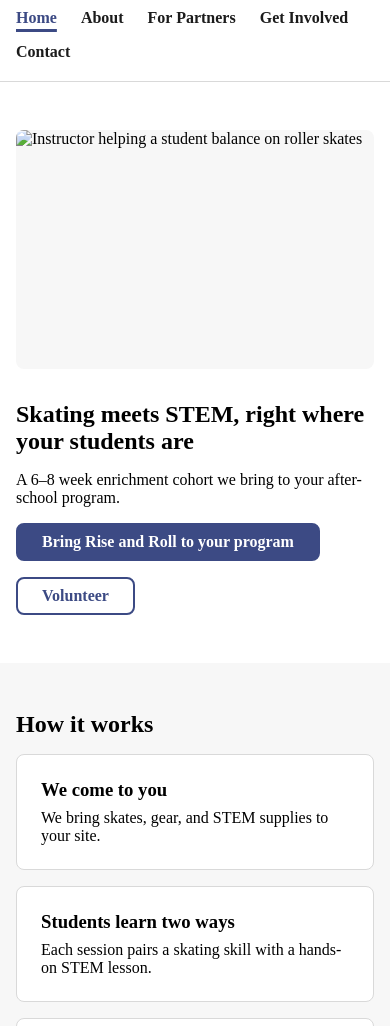
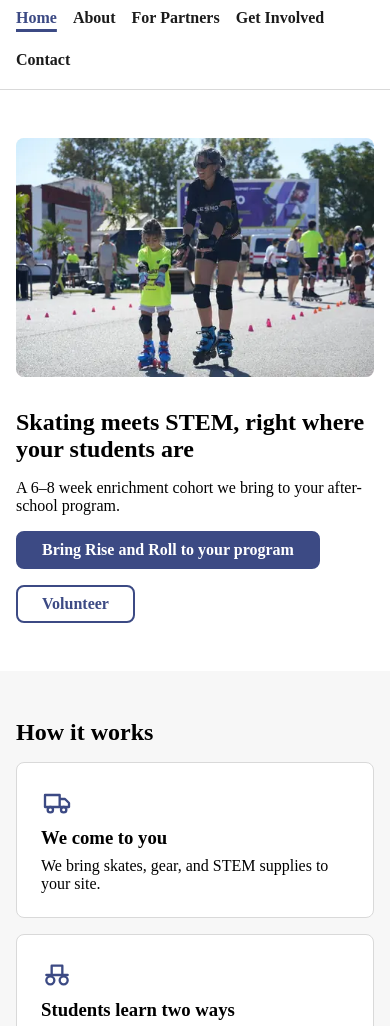
Before and after one commit to nrandal8-ui/Rise-and-Roll, a plain HTML site: page index.html in a window 390 px wide. Shown: the part 48-1074 px from the top of the page. Drawn offline with Linux system fonts and the light colour scheme.

Commit message:
making updates to the index.html and styles.css files to improve the layout and styling of the website. The changes include renaming image files, adding new images, modifying the structure of the cohort section, and updating CSS properties for better responsiveness and visual appeal.

```diff
--- a/index.html
+++ b/index.html
@@ -9,11 +9,10 @@
   <!-- Fonts -->
   <link rel="preconnect" href="https://fonts.googleapis.com">
   <link rel="preconnect" href="https://fonts.gstatic.com" crossorigin>
-  <link href="https://fonts.googleapis.com/css2?family=Fredoka:wght@500;600&family=Poppins:wght@400;600&display=swap" rel="stylesheet">
+  <link href="https://fonts.googleapis.com/css2?family=Fredoka:wght@600;&family=Poppins:wght@400;600&display=swap" rel="stylesheet">
 
   <link rel="stylesheet" href="styles.css">
-</head>
-<body>
+</head><body>
 
   <a class="skip-link" href="#main">Skip to main content</a>
 
@@ -46,24 +45,38 @@
             <a class="button button--secondary" href="get-involved.html">Volunteer</a>
           </div>
         </div>
-        <img class="media__img" src="images/hero.webp" alt="Instructor helping a student balance on roller skates" width="600" height="400">
+        <img class="media__img"
+          src="images/hero-800.webp"
+          srcset="images/hero-480.webp 480w,
+                  images/hero-800.webp 800w,
+                  images/hero-1200.webp 1200w"
+          sizes="(min-width: 37.5em) min(32rem, 50vw - 3rem), calc(100vw - 2rem)"
+          width="1200" height="800"
+          fetchpriority="high"
+          alt="An instructor on inline skates coaches a young girl in safety gear as she balances on skates between practice cones.">
       </div>
     </section>
 
     <!-- A · HOW IT WORKS (grid: 1 col narrow, 3 at medium+) -->
-    <section class="section section--alt" aria-labelledby="how-heading">
+     <section class="section section--alt" aria-labelledby="how-heading">
       <div class="container flow">
         <h2 id="how-heading">How it works</h2>
         <ol class="grid grid--3" role="list">
           <li class="card">
+            <!-- Decorative icon: the heading says the same thing, so it is hidden from screen readers -->
+            <svg class="card__icon" aria-hidden="true" focusable="false" viewBox="0 0 24 24" width="32" height="32" fill="none" stroke="currentColor" stroke-width="1.75" stroke-linejoin="round" stroke-linecap="round"><path d="M3 6h11v9H3zM14 9h4l3 3v3h-7z"/><circle cx="7" cy="17" r="2"/><circle cx="17" cy="17" r="2"/></svg>
             <h3 class="card__title">We come to you</h3>
             <p>We bring skates, gear, and STEM supplies to your site.</p>
           </li>
           <li class="card">
+            <!-- Decorative icon: the heading says the same thing, so it is hidden from screen readers -->
+            <svg class="card__icon" aria-hidden="true" focusable="false" viewBox="0 0 24 24" width="32" height="32" fill="none" stroke="currentColor" stroke-width="1.75" stroke-linejoin="round" stroke-linecap="round"><circle cx="7" cy="16" r="3"/><circle cx="17" cy="16" r="3"/><path d="M4 12h16M8 12V5h8v7"/></svg>
             <h3 class="card__title">Students learn two ways</h3>
             <p>Each session pairs a skating skill with a hands-on STEM lesson.</p>
           </li>
           <li class="card">
+            <!-- Decorative icon: the heading says the same thing, so it is hidden from screen readers -->
+            <svg class="card__icon" aria-hidden="true" focusable="false" viewBox="0 0 24 24" width="32" height="32" fill="none" stroke="currentColor" stroke-width="1.75" stroke-linejoin="round" stroke-linecap="round"><path d="M12 3l2.6 5.3 5.9.9-4.3 4.1 1 5.8L12 16.4 6.8 19.1l1-5.8-4.3-4.1 5.9-.9z"/></svg>
             <h3 class="card__title">They show what they learned</h3>
             <p>The cohort ends with a project and a skating performance.</p>
           </li>
@@ -76,10 +89,10 @@
       <div class="container flow">
         <h2 id="cohort-heading">A sample cohort</h2>
         <ol class="grid grid--4" role="list">
-          <li class="card"><h3 class="card__title">Weeks 1–2</h3><p>Balance, safety, and STEM foundations.</p></li>
-          <li class="card"><h3 class="card__title">Weeks 3–4</h3><p>Glides and stops; forces and motion.</p></li>
-          <li class="card"><h3 class="card__title">Weeks 5–6</h3><p>Turns and rhythm; design a project.</p></li>
-          <li class="card"><h3 class="card__title">Weeks 7–8</h3><p>Rehearse and present at the showcase.</p></li>
+          <li class="card"><div class="card__inner"></div><h3 class="card__title">Weeks 1–2</h3><p>Balance, safety, and STEM foundations.</p></li>
+          <li class="card"><div class="card__inner"></div><h3 class="card__title">Weeks 3–4</h3><p>Glides and stops; forces and motion.</p></li>
+          <li class="card"><div class="card__inner"></div><h3 class="card__title">Weeks 5–6</h3><p>Turns and rhythm; design a project.</p></li>
+          <li class="card"><div class="card__inner"></div><h3 class="card__title">Weeks 7–8</h3><p>Rehearse and present at the showcase.</p></li>
         </ol>
       </div>
     </section>
@@ -91,7 +104,15 @@
           <h2>The showcase</h2>
           <p>Every student presents a STEM project and a skating performance matched to their level.</p>
         </div>
-        <img class="media__img" src="images/showcase.webp" alt="Three students stand against a painted wall, each holding a robot or controller they built." width="600" height="400" loading="lazy">
+         <img class="media__img"
+          src="images/showcase-800.webp"
+          srcset="images/showcase-480.webp 480w,
+                  images/showcase-800.webp 800w,
+                  images/showcase-1200.webp 1200w"
+          sizes="(min-width: 37.5em) min(32rem, 50vw - 3rem), calc(100vw - 2rem)"
+          width="1200" height="800"
+          loading="lazy"
+          alt="Three students stand against a painted wall, each holding a robot or controller they built.">
       </div>
     </section>
 
@@ -108,7 +129,18 @@
             allow="encrypted-media; picture-in-picture"
             allowfullscreen></iframe>
         </div>
-        <p><a href="https://www.youtube.com/watch?v=yPIxa7VmpZo">Watch on YouTube</a> (captions and transcript available there)</p>
+         <details class="faq">
+          <summary class="faq__question">Read the steps from this video</summary>
+          <ol class="faq__answer">
+            <li>Put on a helmet and practice on flat pavement.</li>
+            <li>Stand with your knees bent under your shoulders and your back straight, then take small steps to find your balance.</li>
+            <li>Push off one foot while stepping the other forward, shift your weight onto the front foot, and lift the back foot to glide.</li>
+            <li>Keep your feet parallel and lower your body slightly for more control.</li>
+            <li>To stop, slide one foot forward and press the toe stop against the ground.</li>
+            <li>Keep practicing; falling is part of learning.</li>
+          </ol>
+        </details>
+        <p><a href="https://www.youtube.com/watch?v=yPIxa7VmpZo">Watch on YouTube</a> (captions available there)</p>
       </div>
     </section>
 
--- a/styles.css
+++ b/styles.css
@@ -19,8 +19,8 @@
   img,
   picture {
     display: block;
-    max-width: 100%;
-    height: auto;
+    max-inline-size: 100%;
+    block-size: auto;
   }
 
   ul[role="list"],
@@ -75,6 +75,10 @@
           --space-xl: 2rem; /* 32px */
           --space-xxl: 3rem; /* 48px */
 
+        /* Fluid spacing: grows with the screen, within limits */
+        --gutter: clamp(1rem, 4vw, 2rem);
+        --section-space: clamp(3rem, 6vw, 4.5rem);
+
         /* Shape */
         --radius: 8px;
         --border-width: 1px;
@@ -96,14 +100,14 @@
 @layer layout {
   /* Centered content column with side padding */
   .container {
-    width: 100%;
-    max-width: var(--container-max);
+    inline-size: 100%;
+    max-inline-size: var(--container-max);
     margin-inline: auto;
-    padding-inline: var(--space-md);
+    padding-inline: var(--gutter);
   }
 
   .section {
-    padding-block: var(--space-xxl);
+    padding-block: var(--section-space);
   }
 
   .section--alt {
@@ -136,45 +140,37 @@
 
      .media__img {
       order: -1;
-      width: 100%;
+      inline-size: 100%;
+      block-size: auto;
+      aspect-ratio: 3 / 2;
+      object-fit: cover;
       border-radius: var(--radius);
      }
 
       /* Medium: 600px+ */
-      @media (min-width: 600px) {
-        .container {
-          padding-inline: var(--space-xl);
-        }
-
-      .grid--3 { grid-template-columns: repeat(3, 1fr); }
-      .grid--4 { grid-template-columns: repeat(2, 1fr); }
-
-     .media {
-      grid-template-columns: 1fr 1fr;
-    }
-
-    .media__img {
-      order: 0;  /* image moves to the right */
-    }
+        /* Intrinsic grid: as many 15rem columns as fit; no media query needed */
+  .grid--3 {
+    grid-template-columns: repeat(auto-fit, minmax(min(15rem, 100%), 1fr));
   }
 
-  /* Wide: 1024px+ */
-  @media (min-width: 1024px) {
-    .section {
-      padding-block: calc(var(--space-xxl) * 1.5);
-    }
-
-    .grid--4 { grid-template-columns: repeat(4, 1fr); }
+  /* 37.5em: two columns need about 15rem each to keep descriptions readable */
+  @media (min-width: 37.5em) {
+    .grid--4 { grid-template-columns: repeat(2, minmax(0, 1fr)); }
+    .media { grid-template-columns: repeat(2, minmax(0, 1fr)); }
+    .media__img { order: 0; }  /* image moves to the right */
   }
 
-}
+  /* 64em: four columns need about 14rem each; explicit counts avoid a 3 + 1 split */
+  @media (min-width: 64em) {
+    .grid--4 { grid-template-columns: repeat(4, minmax(0, 1fr)); }
+  }
 
 /* COMPONENTS: */
 @layer components {
   /* Site header + navigation */
   .site-header {
     background-color: var(--color-bg);
-    border-bottom: var(--border-width) solid var(--color-border);
+    border-block-end: var(--border-width) solid var(--color-border);
   }
 
   .site-header__inner {
@@ -204,7 +200,7 @@
     font-weight: 600;
   }
 
-  @media (min-width: 600px) {
+  @media (min-width: 37.5em) {
     .site-header__inner {
       flex-direction: row;
       justify-content: space-between;
@@ -245,7 +241,7 @@
 
 .card {
   --card-padding: var(--space-lg);
-
+  container: card / inline-size;
   padding: var(--card-padding);
   background-color: var(--color-surface);
   border: var(--border-width) solid var(--color-border);
@@ -253,15 +249,44 @@
 }
 
 .card__title {
-  margin-bottom: var(--space-sm);
+  margin-block-end: var(--space-sm);
 }
+
+ @container card (min-width: 28rem) {
+    .card__inner {
+      display: grid;
+      grid-template-columns: fit-content(10rem) minmax(0, 1fr);
+      gap: var(--space-xl);
+      align-items: baseline;
+    }
+  }
+
+    .card__inner .card__title {
+      margin-block-end: 0;
+    }
+  }
+
+    @supports (grid-template-rows: subgrid) {
+    .grid--3 > .card {
+      container-type: normal;
+      display: grid;
+      grid-row: span 3; /* icon, title, description */
+      grid-template-rows: subgrid;
+      row-gap: var(--space-sm);
+    }
+
+    .grid--3 > .card .card__title {
+      margin-block-end: 0;
+    }
+  }
+
 
 /* CTA: */
 .cta-band {
   background-color: var(--color-primary);
   color: var(--color-on-dark);
   text-align: center;
-  padding-block: var(--space-xxl);
+  padding-block: var(--section-space);
 }
 
 .cta-band .cluster {
@@ -269,7 +294,7 @@
  }
 
 .cta-band__title {
-  margin-bottom: var(--space-lg);
+  margin-block-end: var(--space-lg);
  color: var(--color-on-dark);
  }
 
@@ -287,7 +312,7 @@
  }
 
  .faq + .faq {
-  margin-top: var(--space-sm);
+  margin-block-start: var(--space-sm);
  }
 
  .faq__question {
@@ -297,8 +322,15 @@
  }
 
  .faq__answer {
-  padding: 0 var(--space-md) var(--space-md);
+  padding-inline: var(--space-md);
+  padding-block-end: var(--space-md);
  }
+
+ .card__icon {
+    inline-size: 2rem;
+    block-size: 2rem;
+    color: var(--color-primary);
+  }
 
    /* Video embed: reserves a 16:9 box so the page doesn't jump
      when the YouTube player loads */
@@ -336,8 +368,8 @@
   /* Hidden visually, still read by screen readers */
   .visually-hidden {
     position: absolute;
-    width: 1px;
-    height: 1px;
+    inline-size: 1px;
+    block-size: 1px;
     overflow: hidden;
     clip-path: inset(50%);
     white-space: nowrap;
@@ -347,8 +379,8 @@
 /* Skip link: off-screen until focused (see states layer) */
  .skip-link {
     position: absolute;
-    left: var(--space-md);
-    top: -100px;
+    inset-inline-start: var(--space-md);
+    inset-block-start: -100px;
     padding: var(--space-sm) var(--space-md);
     background-color: var(--color-primary);
     color: var(--color-on-dark);
@@ -357,7 +389,7 @@
 
   /* Even vertical spacing between stacked children */
   .flow > * + * {
-    margin-top: var(--space-md);
+    margin-block-start: var(--space-md);
   }
 
   .text-center {
@@ -409,7 +441,7 @@
   }
 
   .skip-link:focus {
-    top: var(--space-md);
+    inset-block-start: var(--space-md);
   }
 
   /* Current page */
@@ -441,6 +473,19 @@
     *::after {
       transition: none !important;
       transform: none !important;
+    }
+  }
+
+  /* High contrast: darker, thicker borders; nav links underlined */
+  @media (prefers-contrast: more) {
+    :root {
+      --color-border: #595959;
+      --color-text-muted: var(--color-text);
+      --border-width: 2px;
+    }
+
+    .nav__link {
+      text-decoration: underline;
     }
   }
 }
@@ -508,7 +553,7 @@
     }
 
     .grid > * + * {
-      margin-top: var(--space-sm);
+      margin-block-start: var(--space-sm);
     }
 
     .section {
```
Also changed, not shown: images/hero-1200.webp (added), images/hero-480.webp (added), images/hero-800.webp (added), images/showcase-1200.webp (added), images/showcase-480.webp (added), images/showcase-800.webp (added), 4 other files.
